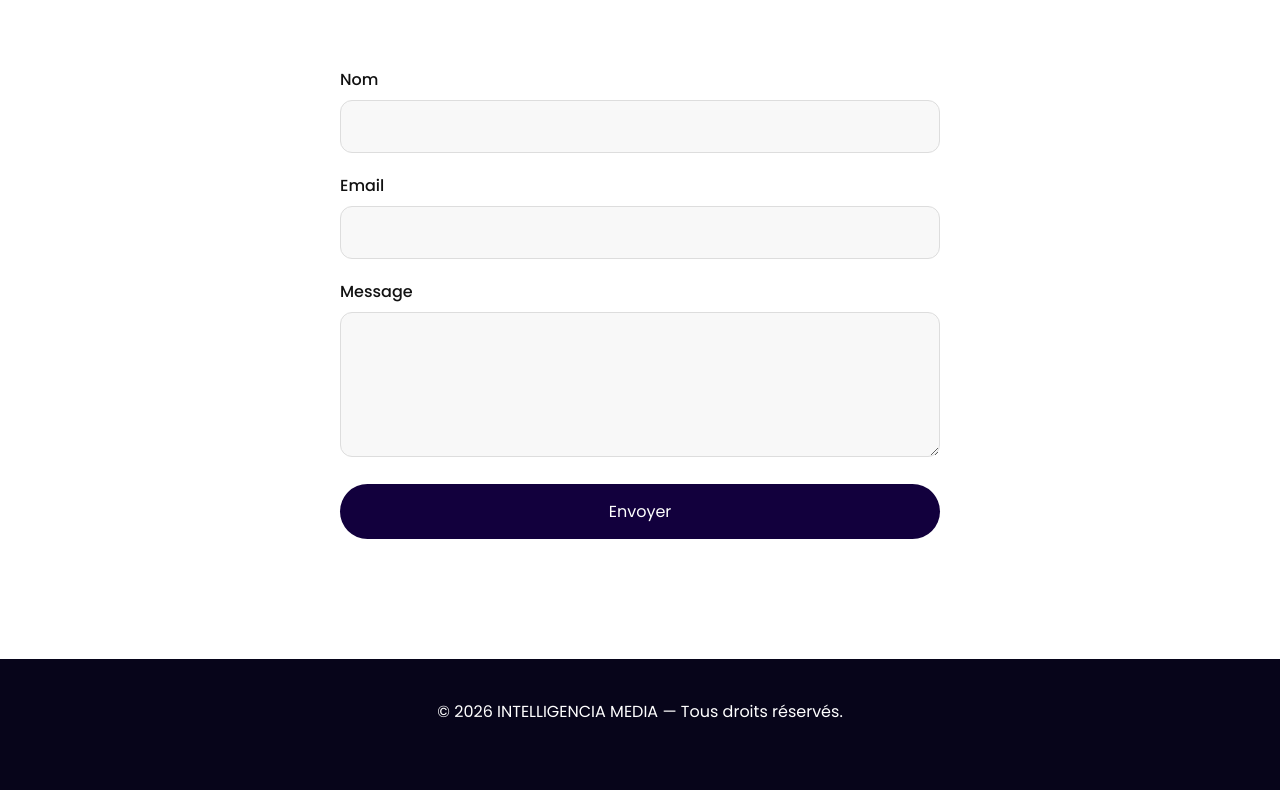
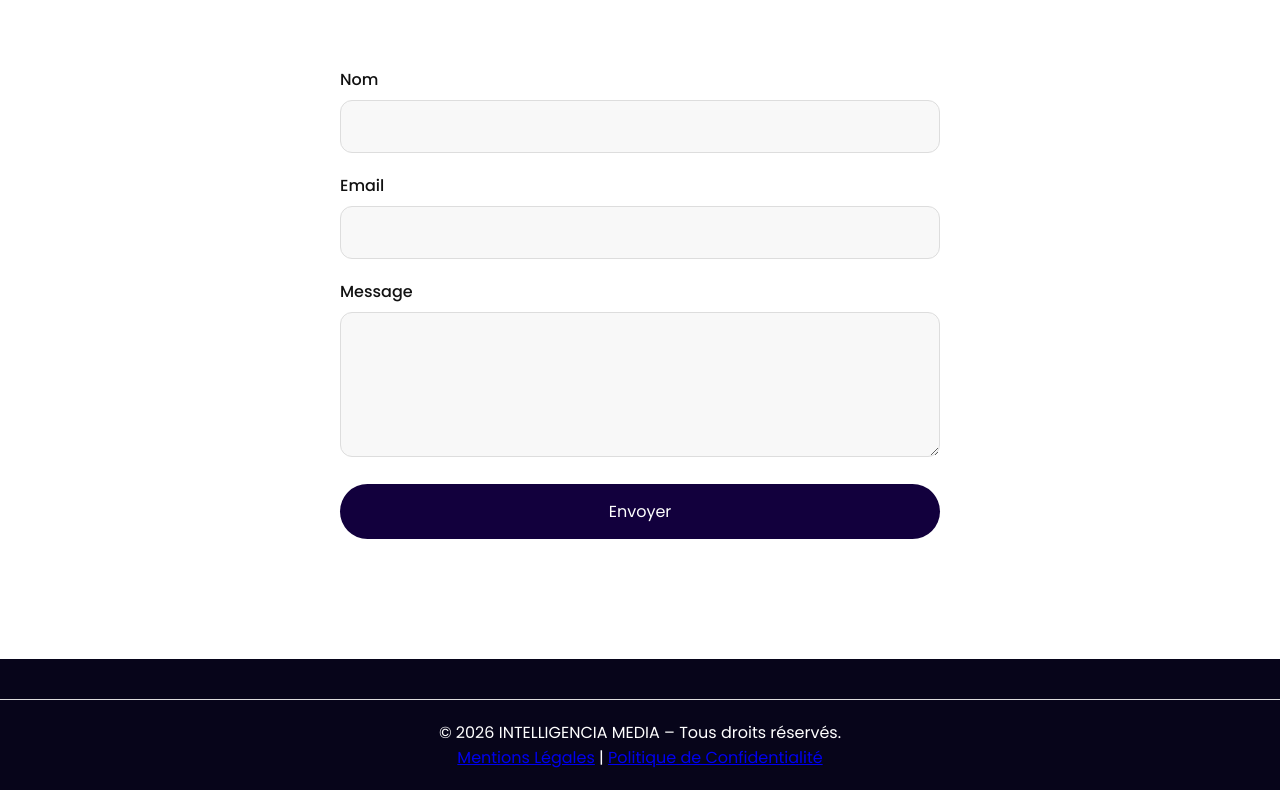
Before and after one commit to ARAVNA/imedia_github.github.io, a plain HTML site: page index.html in a window 1280 px wide. Shown: the part 5602-6392 px from the top of the page. Before the commit the page ends 6366 px from the top, so only its background shows below. Drawn offline with Linux system fonts and the light colour scheme.

Commit message:
correction syntaxe ligne 592

```diff
--- a/index.html
+++ b/index.html
@@ -589,11 +589,10 @@ Contactez-<span>nous</span>
 
 </section>
 
-<footer>
-
-© 2026 INTELLIGENCIA MEDIA — Tous droits réservés.
-
+<footer style="text-align: center; padding: 20px; margin-top: 40px; border-top: 1px solid #ddd;">
+    <p>© 2026 INTELLIGENCIA MEDIA – Tous droits réservés.</p>
+    <p><a href="mentions-legales.html">Mentions Légales</a> |
+    <a href="politique-confidentialite.html">Politique de Confidentialité</a></p>
 </footer>
-
 </body>
 </html>
```
